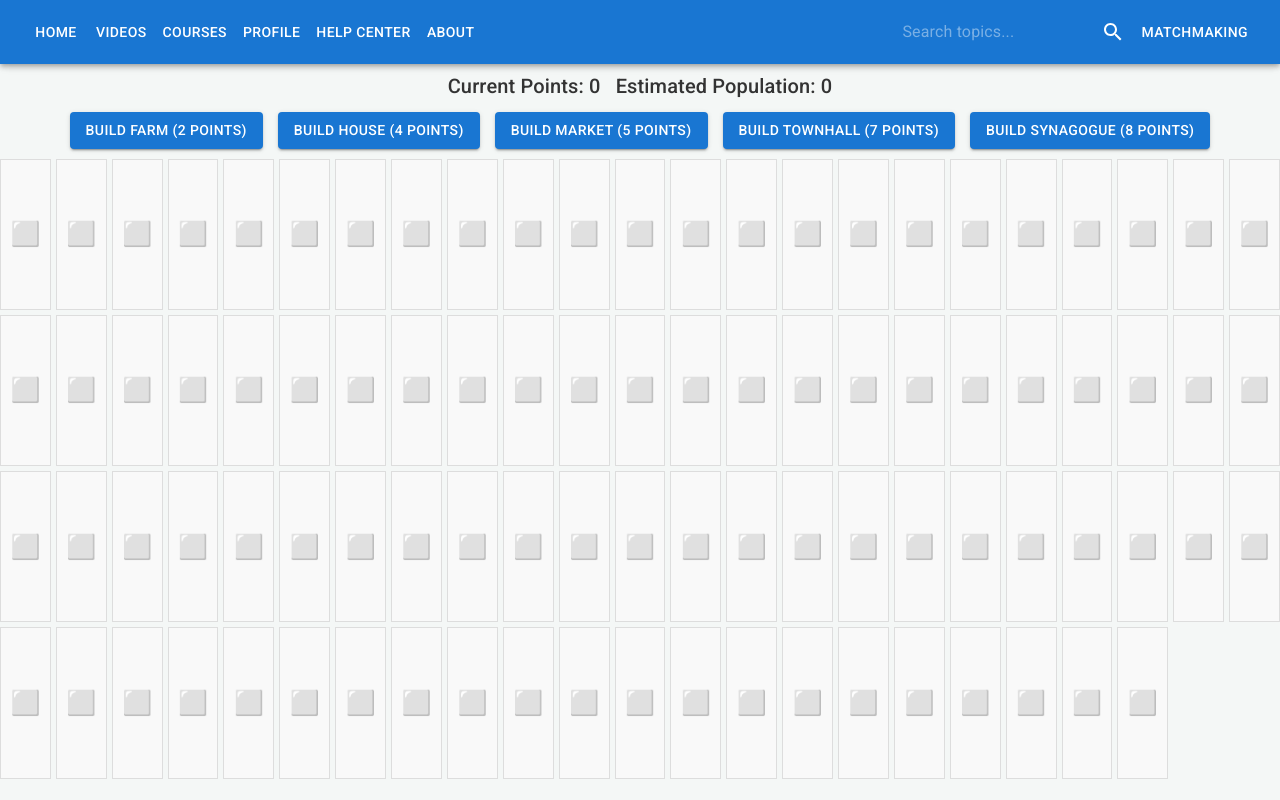
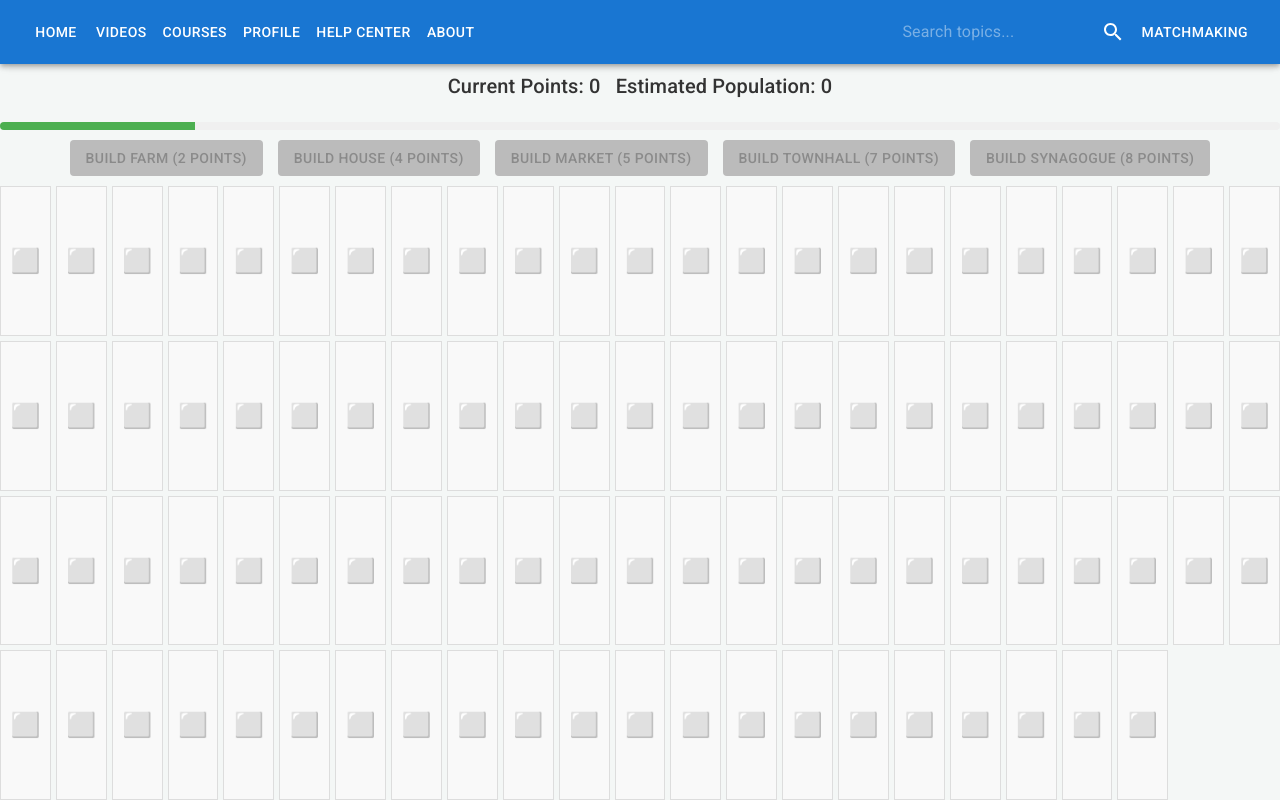
Before and after one commit to arieldre/anti-pilug-project, a React (Vite) app in the folder shopify-app/antipilug-project/: page /build-city in a window 1280 px wide. Built offline with nearby package versions, Linux system fonts and the light colour scheme.

Commit message:
added featuren to the buildcity

```diff
--- a/shopify-app/antipilug-project/package.json
+++ b/shopify-app/antipilug-project/package.json
@@ -16,7 +16,8 @@
     "@mui/material": "^6.4.1",
     "react": "^18.3.1",
     "react-dom": "^18.3.1",
-    "react-router-dom": "^7.1.1"
+    "react-router-dom": "^7.1.1",
+    "react-toastify": "^11.0.3"
   },
   "devDependencies": {
     "@eslint/js": "^9.17.0",
--- a/shopify-app/antipilug-project/src/pages/BuildCity.scss
+++ b/shopify-app/antipilug-project/src/pages/BuildCity.scss
@@ -3,8 +3,8 @@
   margin: 0;
   background-color: #f4f7f6;
   text-align: center;
-  height: 100vh; /* Full viewport height */
-  width: 100vw; /* Full viewport width */
+  height: 100vh;
+  width: 100vw;
   display: flex;
   flex-direction: column;
   align-items: center;
@@ -13,9 +13,9 @@
     display: flex;
     flex-direction: column;
     align-items: center;
-    width: 100%; /* Full width */
-    margin-top: 70px; /* Lower the content to sit below the navbar */
-    height: calc(100vh - 70px); /* Adjust height to exclude the navbar */
+    width: 100%;
+    margin-top: 70px;
+    height: calc(100vh - 70px);
   }
 
   .points-display {
@@ -25,7 +25,7 @@
     color: #333;
     display: flex;
     align-items: center;
-    gap: 15px; /* Add space between points and upgrade button */
+    gap: 15px;
 
     .upgrade-button {
       background-color: #4caf50;
@@ -39,6 +39,50 @@
 
       &:hover {
         background-color: #45a049;
+        transform: scale(1.05);
+      }
+
+      &:active {
+        transform: scale(0.95);
+      }
+
+      &:disabled {
+        background-color: #bbb;
+        cursor: not-allowed;
+      }
+    }
+  }
+
+  .timer-line {
+    width: 100%;
+    height: 8px;
+    margin: 10px 0;
+    background-color: #f0f0f0;
+    border-radius: 5px;
+    overflow: hidden;
+    position: relative;
+
+    .timer-progress {
+      height: 100%;
+      background-color: #4caf50;
+      transition: width 1s linear;
+    }
+  }
+
+  .controls {
+    margin-bottom: 10px;
+    display: flex;
+    justify-content: center;
+    gap: 15px;
+    width: 100%;
+    max-width: 1200px;
+
+    button {
+      transition: transform 0.2s ease, background-color 0.2s ease;
+
+      &:hover {
+        background-color: #3f51b5;
+        color: white;
         transform: scale(1.1);
       }
 
@@ -46,155 +90,76 @@
         transform: scale(0.95);
       }
 
-      &.disabled {
-        background-color: #bbb; /* Gray out if disabled */
+      &:disabled {
+        background-color: #bbb !important;
         cursor: not-allowed;
-        transform: none;
       }
-    }
-  }
-
-  .controls {
-    margin-bottom: 10px; /* Add spacing between points and buttons */
-    display: flex;
-    justify-content: center;
-    gap: 15px;
-    width: 100%; /* Full width */
-    max-width: 1200px;
-
-    button {
-      transition: transform 0.2s ease, background-color 0.2s ease; /* Button press and hover effects */
-    }
-
-    button:hover {
-      background-color: #3f51b5; /* Highlighted hover */
-      color: white;
-      transform: scale(1.1);
-    }
-
-    button:active {
-      transform: scale(0.95); /* Press effect */
     }
   }
 
   .city-container {
     display: grid;
-    grid-template-columns: repeat(auto-fit, minmax(50px, 1fr)); /* Dynamic grid */
+    grid-template-columns: repeat(auto-fit, minmax(50px, 1fr));
     gap: 5px;
-    width: 100%; /* Full width */
-    height: calc(100vh - 180px); /* Adjust height for available space */
+    width: 100%;
+    height: calc(100vh - 180px);
     justify-content: center;
-    align-content: stretch; /* Stretch vertically */
-    overflow: hidden; /* Prevent scrolling */
+    align-content: stretch;
+    overflow: hidden;
   }
 
   .city-block {
-    position: relative; /* Ensure proper positioning for pseudo-elements */
+    position: relative;
     display: flex;
     justify-content: center;
     align-items: center;
     background-color: #f9f9f9;
-    font-size: 1.5rem; /* Base font size for icons */
+    font-size: 1.5rem;
     border: 1px solid #ddd;
     transition: transform 0.2s ease, background-color 0.2s ease, box-shadow 0.3s ease;
 
     &.filled {
       background-color: #3f51b5;
-      animation: popIn 0.4s ease-in-out; /* Smooth placement animation */
       color: white;
     }
 
     &.selected {
-      border: 2px solid #ff9800; /* Highlight selected cell */
+      border: 2px solid #ff9800;
       background-color: #ffe0b2;
-      animation: pulse 1.5s infinite; /* Subtle pulse animation for selected cell */
     }
 
     &.upgraded {
-      background-color: #4caf50; /* Green to show upgraded state */
-      font-size: 1.8rem; /* Slightly larger icon for upgraded blocks */
-    }
-
-    &:hover {
-      transform: scale(1.1); /* Slight scaling on hover */
-      background-color: #e0f7fa;
-      box-shadow: 0 0 10px rgba(0, 0, 0, 0.2);
-    }
-
-    /* Fixed hover shading to avoid the right-side issue */
-    &:hover::before,
-    &:hover::after {
-      content: '';
-      position: absolute;
-      background-color: rgba(63, 81, 181, 0.1); /* Soft blue highlight */
-    }
-
-    &:hover::before {
-      height: 100%; /* Highlight row */
-      width: 100vw;
-      left: 0;
-    }
-
-    &:hover::after {
-      width: 100%; /* Highlight column */
-      height: 100vh;
-      top: 0;
+      animation: upgrade-effect 0.5s ease-in-out;
     }
   }
 
-  /* Smooth placement animation */
-  @keyframes popIn {
-    from {
-      transform: scale(0.8);
-      opacity: 0;
+  @keyframes upgrade-effect {
+    0% {
+      transform: scale(1);
+      background-color: #ffeb3b; // Yellow flash
     }
-    to {
+    50% {
+      transform: scale(1.2);
+      background-color: #4caf50; // Green transition
+    }
+    100% {
       transform: scale(1);
-      opacity: 1;
+      background-color: #3f51b5; // Final color
     }
   }
 
-  /* Pulse animation for selected cell */
-  @keyframes pulse {
-    0% {
-      box-shadow: 0 0 5px #ff9800;
-    }
-    50% {
-      box-shadow: 0 0 15px #ff9800;
-    }
-    100% {
-      box-shadow: 0 0 5px #ff9800;
-    }
-  }
+  .upgrade-details {
+    margin-top: 10px;
+    padding: 10px;
+    background-color: #f5f5f5;
+    border-radius: 5px;
+    box-shadow: 0 2px 4px rgba(0, 0, 0, 0.1);
+    text-align: left;
 
-  /* Fade-in animation for messages */
-  .message {
-    font-size: 1rem;
-    color: red;
-    margin-top: 10px;
-    animation: fadeIn 0.3s ease;
-  }
-
-  @keyframes fadeIn {
-    from {
-      opacity: 0;
-    }
-    to {
-      opacity: 1;
-    }
-  }
-
-  @media (max-width: 768px) {
-    .city-container {
-      grid-template-columns: repeat(5, 1fr); /* Adjust column count for smaller screens */
-    }
-
-    .city-block {
-      font-size: 1.8rem; /* Adjust block size for smaller screens */
-    }
-
-    .city-block::after {
-      font-size: 2rem; /* Adjust icon size for smaller screens */
+    p {
+      margin: 5px 0;
+      font-size: 0.9rem;
+      color: #333;
     }
   }
 }
--- a/shopify-app/antipilug-project/src/pages/BuildCity.tsx
+++ b/shopify-app/antipilug-project/src/pages/BuildCity.tsx
@@ -1,14 +1,14 @@
-import React, { useState } from 'react';
-import { Typography, Box, Button } from '@mui/material';
-import { useLocation } from 'react-router-dom';
-import './BuildCity.scss';
+import React, { useState, useEffect } from "react";
+import { Typography, Box, Button, Tooltip } from "@mui/material";
+import { useLocation } from "react-router-dom";
+import "./BuildCity.scss";
 
 const buildings = [
-  { type: 'Farm', emoji: '🌾', cost: 2, population: 1, upgrade: { type: 'Computer Farm', emoji: '🤖', cost: 4, population: 2 } },
-  { type: 'Market', emoji: '🛒', cost: 5, population: 3, upgrade: { type: 'Supermarket', emoji: '🏬', cost: 7, population: 5 } },
-  { type: 'House', emoji: '🏠', cost: 4, population: 4, upgrade: { type: 'Villa', emoji: '🏡', cost: 6, population: 6 } },
-  { type: 'Townhall', emoji: '🏛️', cost: 7, population: 5, upgrade: { type: 'Capitol', emoji: '🏤', cost: 9, population: 7 } },
-  { type: 'Synagogue', emoji: '🕍', cost: 8, population: 6, upgrade: { type: 'Temple', emoji: '⛪', cost: 10, population: 8 } },
+  { type: "Farm", emoji: "🌾", cost: 2, population: 1, upgrade: { type: "Computer Farm", emoji: "🤖", cost: 4, population: 2 } },
+  { type: "Market", emoji: "🛒", cost: 5, population: 3, upgrade: { type: "Supermarket", emoji: "🏬", cost: 7, population: 5 } },
+  { type: "House", emoji: "🏠", cost: 4, population: 4, upgrade: { type: "Villa", emoji: "🏡", cost: 6, population: 6 } },
+  { type: "Townhall", emoji: "🏛️", cost: 7, population: 5, upgrade: { type: "Capitol", emoji: "🏤", cost: 9, population: 7 } },
+  { type: "Synagogue", emoji: "🕍", cost: 8, population: 6, upgrade: { type: "Temple", emoji: "⛪", cost: 10, population: 8 } },
 ];
 
 const BuildCity: React.FC = () => {
@@ -24,19 +24,41 @@ const BuildCity: React.FC = () => {
       .map(() => Array(10).fill("⬜")), // 10 columns
   });
 
-  const [selectedCell, setSelectedCell] = useState<[number, number] | null>(null); // Track selected cell
-  const [message, setMessage] = useState('');
+  const [selectedCell, setSelectedCell] = useState<[number, number] | null>(null);
+  const [message, setMessage] = useState("");
+  const [population, setPopulation] = useState(0);
+  const [progress, setProgress] = useState(0);
 
-  // Function to handle placing the building
+  // Function to calculate total population from buildings
+  const calculatePopulation = () =>
+    city.buildings.reduce((acc, b) => acc + b.population, 0);
+
+  // Add population every 30 seconds
+  useEffect(() => {
+    const interval = setInterval(() => {
+      setPopulation((prev) => prev + calculatePopulation());
+      setProgress(0);
+    }, 30000);
+
+    const progressInterval = setInterval(() => {
+      setProgress((prev) => (prev < 100 ? prev + 3.33 : 100)); // Increase progress bar
+    }, 1000);
+
+    return () => {
+      clearInterval(interval);
+      clearInterval(progressInterval);
+    };
+  }, [city.buildings]);
+
   const placeBuilding = (building: { type: string; emoji: string; cost: number; population: number }) => {
     if (!selectedCell) {
-      setMessage('Please select a cell before placing a building.');
+      setMessage("Please select a cell before placing a building.");
       return;
     }
 
     const [row, col] = selectedCell;
     if (city.grid[row][col] !== "⬜") {
-      setMessage('The selected cell is already occupied.');
+      setMessage("The selected cell is already occupied.");
       return;
     }
 
@@ -56,13 +78,12 @@ const BuildCity: React.FC = () => {
     });
 
     setSelectedCell(null); // Reset the selected cell
-    setMessage('');
+    setMessage("");
   };
 
-  // Function to handle upgrading a building
   const upgradeBuilding = () => {
     if (!selectedCell) {
-      setMessage('Please select a cell before upgrading.');
+      setMessage("Please select a cell before upgrading.");
       return;
     }
 
@@ -71,12 +92,12 @@ const BuildCity: React.FC = () => {
     const building = buildings.find((b) => b.emoji === currentEmoji);
 
     if (!building || !building.upgrade) {
-      setMessage('This building cannot be upgraded.');
+      setMessage("This building cannot be upgraded.");
       return;
     }
 
     if (city.grid[row][col] === building.upgrade.emoji) {
-      setMessage('This building is already upgraded.');
+      setMessage("This building is already upgraded.");
       return;
     }
 
@@ -88,7 +109,7 @@ const BuildCity: React.FC = () => {
     const newGrid = [...city.grid];
     newGrid[row][col] = building.upgrade.emoji;
 
-    const newBuildings = city.buildings.map(b => {
+    const newBuildings = city.buildings.map((b) => {
       if (b.position[0] === row && b.position[1] === col) {
         return { ...b, type: building.upgrade.type, population: building.upgrade.population };
       }
@@ -102,11 +123,18 @@ const BuildCity: React.FC = () => {
       buildings: newBuildings,
     });
 
-    setSelectedCell(null); // Reset the selected cell
-    setMessage('');
+    // Trigger animation
+    const updatedCell = document.querySelector(
+      `.city-block[data-row="${row}"][data-col="${col}"]`
+    );
+    if (updatedCell) updatedCell.classList.add("upgraded");
+    setTimeout(() => updatedCell?.classList.remove("upgraded"), 500);
+
+    setSelectedCell(null);
+    setMessage("");
   };
 
-  const totalPopulation = city.buildings.reduce((acc, b) => acc + b.population, 0);
+  const totalPopulation = population + calculatePopulation();
 
   return (
     <div className="build-city">
@@ -115,22 +143,11 @@ const BuildCity: React.FC = () => {
         <Box className="points-display">
           <Typography variant="h6">Current Points: {city.points}</Typography>
           <Typography variant="h6">Estimated Population: {totalPopulation}</Typography>
-          {selectedCell && city.grid[selectedCell[0]][selectedCell[1]] !== "⬜" && (
-            <Button
-              className={`upgrade-button ${
-                city.points < buildings.find((b) => b.emoji === city.grid[selectedCell[0]][selectedCell[1]])?.upgrade?.cost ? "disabled" : ""
-              }`}
-              onClick={upgradeBuilding}
-              disabled={
-                city.points <
-                buildings.find((b) => b.emoji === city.grid[selectedCell[0]][selectedCell[1]])?.upgrade?.cost
-              }
-            >
-              Upgrade (
-              {buildings.find((b) => b.emoji === city.grid[selectedCell[0]][selectedCell[1]])?.upgrade?.cost || 0}{" "}
-              points)
-            </Button>
-          )}
+        </Box>
+
+        {/* Timer Progress Bar */}
+        <Box className="timer-line">
+          <Box className="timer-progress" style={{ width: `${progress}%` }}></Box>
         </Box>
 
         {/* Controls */}
@@ -138,19 +155,41 @@ const BuildCity: React.FC = () => {
           {buildings
             .sort((a, b) => a.cost - b.cost) // Sort buttons by cost
             .map((building) => (
-              <Button
+              <Tooltip
                 key={building.type}
-                variant="contained"
-                color="primary"
-                onClick={() => placeBuilding(building)}
+                title={`Cost: ${building.cost} | Population: +${building.population}`}
+                arrow
               >
-                Build {building.type} ({building.cost} points)
-              </Button>
+                <Button
+                  variant="contained"
+                  color="primary"
+                  disabled={city.points < building.cost}
+                  onClick={() => placeBuilding(building)}
+                >
+                  Build {building.type} ({building.cost} points)
+                </Button>
+              </Tooltip>
             ))}
         </Box>
 
         {/* Error/Info Message */}
         {message && <Typography variant="body2" color="error">{message}</Typography>}
+
+        {/* Selected Cell Details */}
+        {selectedCell && city.grid[selectedCell[0]][selectedCell[1]] !== "⬜" && (
+          <Button
+            className="upgrade-button"
+            onClick={upgradeBuilding}
+            disabled={
+              city.points <
+              buildings.find((b) => b.emoji === city.grid[selectedCell[0]][selectedCell[1]])?.upgrade?.cost
+            }
+          >
+            Upgrade (
+            {buildings.find((b) => b.emoji === city.grid[selectedCell[0]][selectedCell[1]])?.upgrade?.cost || 0}{" "}
+            points)
+          </Button>
+        )}
 
         {/* City Grid */}
         <Box className="city-container">
@@ -158,6 +197,8 @@ const BuildCity: React.FC = () => {
             row.map((cell, j) => (
               <Box
                 key={`${i}-${j}`}
+                data-row={i}
+                data-col={j}
                 className={`city-block ${cell !== "⬜" ? "filled" : ""} ${
                   selectedCell?.[0] === i && selectedCell?.[1] === j ? "selected" : ""
                 }`}
```
Also changed, not shown: 1 other file (tests, documents, lock files or other folders).
